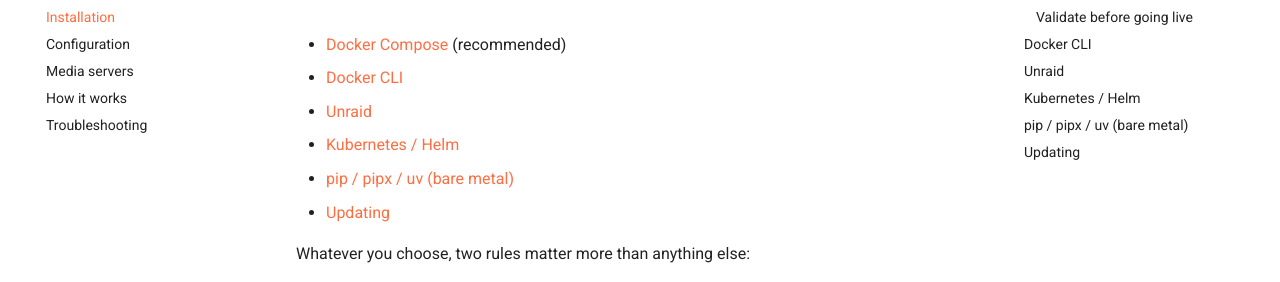
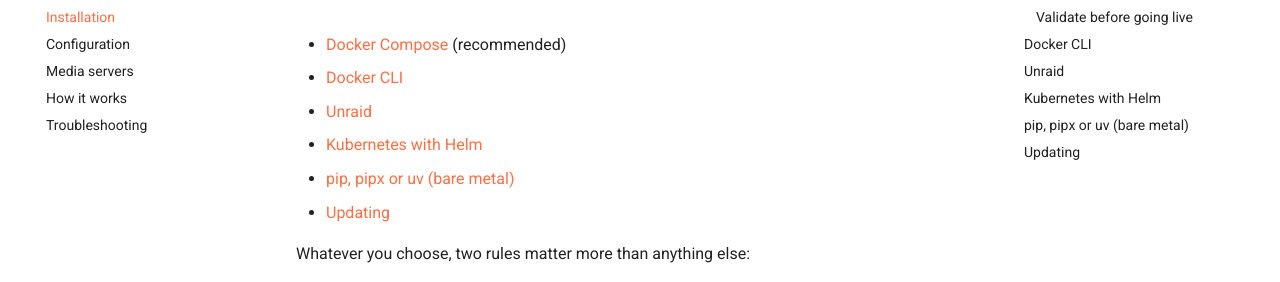
Before and after one commit to EuleMitKeule/boomarr, an MkDocs documentation site: the page built from docs/installation.md, in a window 1280 px wide and 900 px high. Shown: the part 148-430 px from the top of the window. Built offline with MkDocs 1.6.1 and Material for MkDocs 9.7.7, drawn with Linux system fonts in a browser that asks for light colours; comment, search, counter and statistics services are not loaded; some of the changed text lies outside the part shown.

Commit message:
docs: use headings whose anchors match on GitHub and MkDocs
Co-Authored-By: Claude Opus 5.5 <noreply@anthropic.com>
Claude-Session: https://claude.ai/code/session_01RF6u7C2m2RE2J93XwjRKVh

```diff
--- a/docs/installation.md
+++ b/docs/installation.md
@@ -3,8 +3,8 @@
 - [Docker Compose](#docker-compose) (recommended)
 - [Docker CLI](#docker-cli)
 - [Unraid](#unraid)
-- [Kubernetes / Helm](#kubernetes--helm)
-- [pip / pipx / uv (bare metal)](#pip--pipx--uv-bare-metal)
+- [Kubernetes with Helm](#kubernetes-with-helm)
+- [pip, pipx or uv (bare metal)](#pip-pipx-or-uv-bare-metal)
 - [Updating](#updating)
 
 Whatever you choose, two rules matter more than anything else:
@@ -89,7 +89,7 @@ A template is available at
 
 `PUID=99`/`PGID=100` (nobody/users) are the Unraid defaults.
 
-## Kubernetes / Helm
+## Kubernetes with Helm
 
 The chart is published as an OCI artifact:
 
@@ -138,7 +138,7 @@ probe cache is SQLite) and restarts the pod when the config changes. See
 [`charts/boomarr/values.yaml`](https://github.com/EuleMitKeule/boomarr/blob/master/charts/boomarr/values.yaml) for all
 options.
 
-## pip / pipx / uv (bare metal)
+## pip, pipx or uv (bare metal)
 
 Requires Python 3.14+ and `ffprobe` (package `ffmpeg`).
 
```
Also changed, not shown: docs/configuration.md (+3 -3 lines), docs/media-servers.md (+1 -1 lines).
